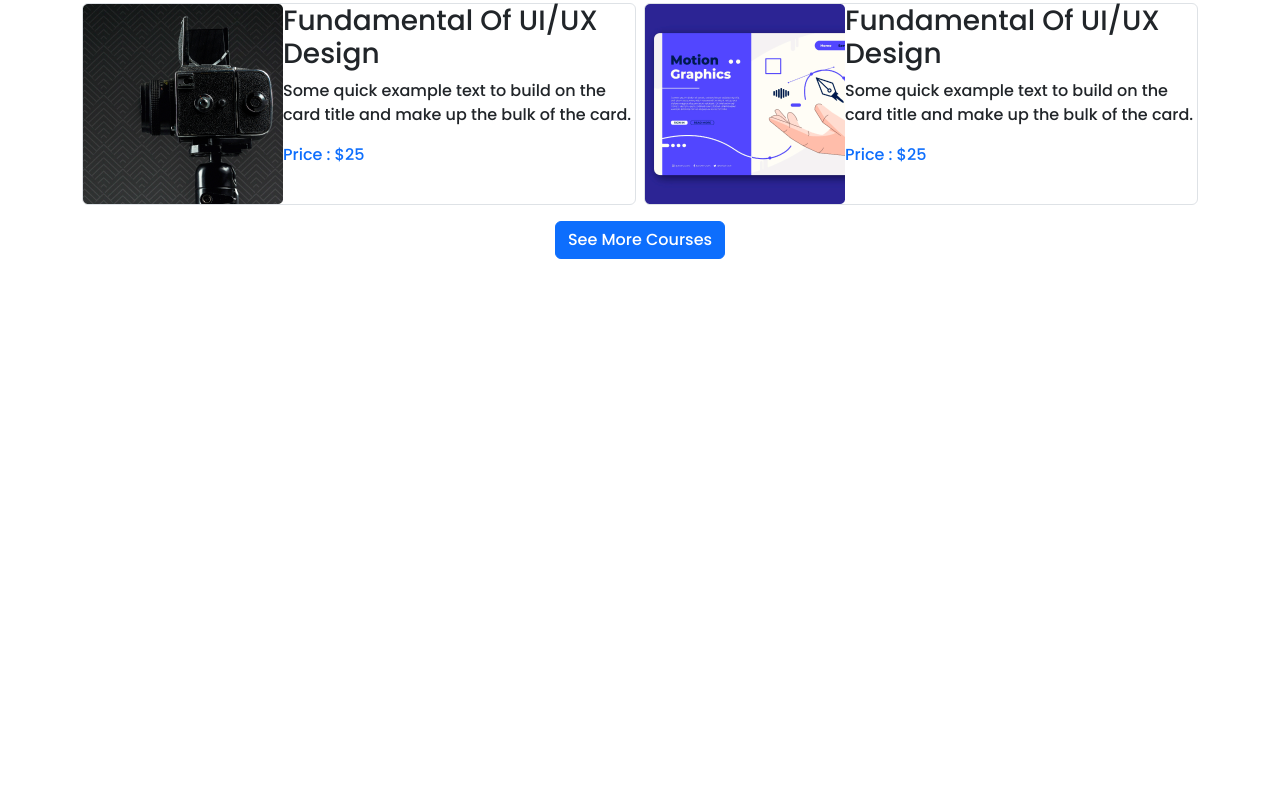
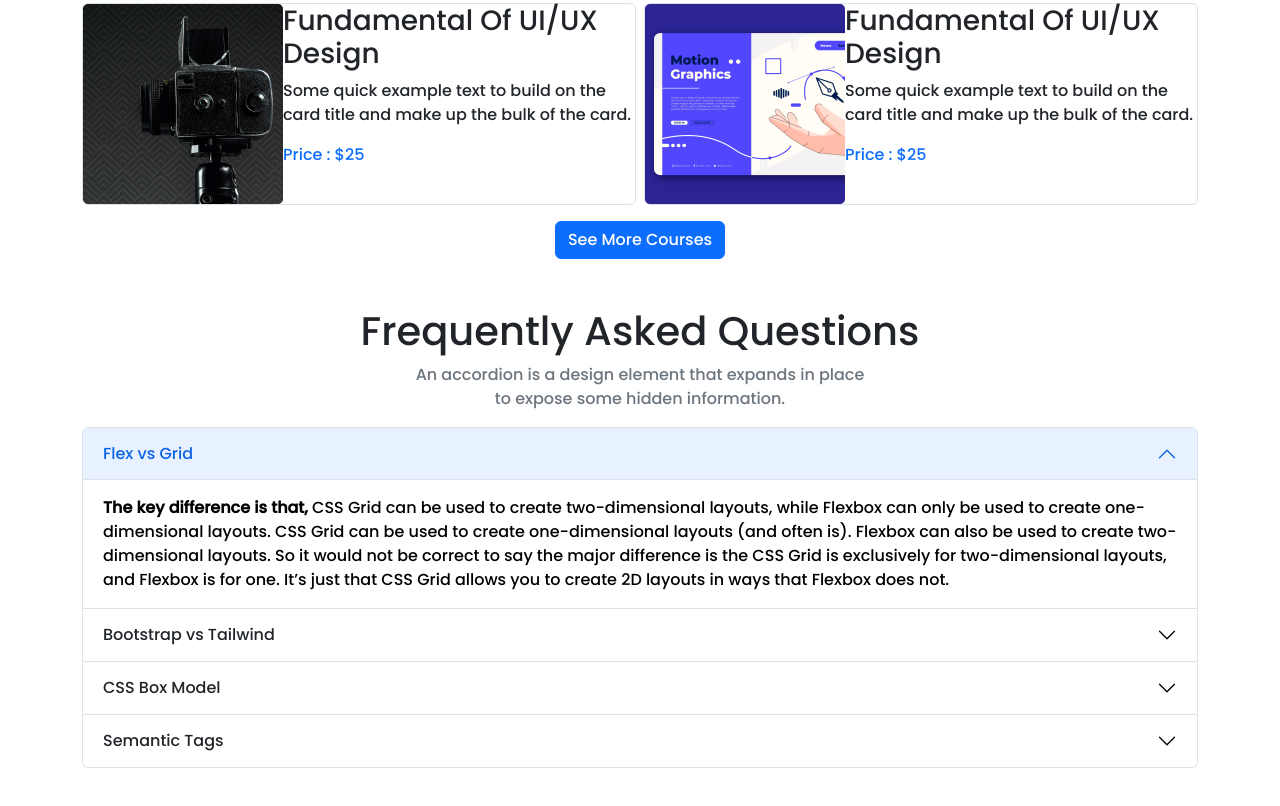
Before and after one commit to Fahid31/edTech-website, a plain HTML site: page index.html in a window 1280 px wide. Shown: the part 1281-2087 px from the top of the page. Before the commit the page ends 1540 px from the top, so only its background shows below. Drawn offline with nearby package versions, Linux system fonts and the light colour scheme.

Commit message:
accordion addeded

```diff
--- a/index.html
+++ b/index.html
@@ -170,6 +170,65 @@
                 <button type="button" class="btn btn-primary mx-auto" id="button">See More Courses</button>
             </div>
             <!-- Courses ends here  -->
+
+            <!-- Accordion section starts here -->
+            <section class="container mt-5 mb-5">
+                <h1 class="text-center">Frequently Asked Questions</h1>
+                <p class="text-center wrap text-muted">An accordion is a design element that expands in place <br> to expose some hidden information.</p>
+
+                <div class="accordion" id="accordionPanelsStayOpenExample">
+                    <div class="accordion-item">
+                      <h2 class="accordion-header" id="panelsStayOpen-headingOne">
+                        <button class="accordion-button" type="button" data-bs-toggle="collapse" data-bs-target="#panelsStayOpen-collapseOne" aria-expanded="true" aria-controls="panelsStayOpen-collapseOne">
+                          Flex vs Grid
+                        </button>
+                      </h2>
+                      <div id="panelsStayOpen-collapseOne" class="accordion-collapse collapse show" aria-labelledby="panelsStayOpen-headingOne">
+                        <div class="accordion-body">
+                          <strong>The key difference is that,</strong> CSS Grid can be used to create two-dimensional layouts, while Flexbox can only be used to create one-dimensional layouts. CSS Grid can be used to create one-dimensional layouts (and often is). Flexbox can also be used to create two-dimensional layouts. So it would not be correct to say the major difference is the CSS Grid is exclusively for two-dimensional layouts, and Flexbox is for one. It’s just that CSS Grid allows you to create 2D layouts in ways that Flexbox does not.
+                        </div>
+                      </div>
+                    </div>
+                    <div class="accordion-item">
+                      <h2 class="accordion-header" id="panelsStayOpen-headingTwo">
+                        <button class="accordion-button collapsed" type="button" data-bs-toggle="collapse" data-bs-target="#panelsStayOpen-collapseTwo" aria-expanded="false" aria-controls="panelsStayOpen-collapseTwo">
+                          Bootstrap vs Tailwind
+                        </button>
+                      </h2>
+                      <div id="panelsStayOpen-collapseTwo" class="accordion-collapse collapse" aria-labelledby="panelsStayOpen-headingTwo">
+                        <div class="accordion-body">
+                          <strong>The main difference is that,</strong>Tailwind CSS is not a UI kit. Unlike UI kits such as Bootstrap, Bulma, and Foundation, Tailwind CSS doesn’t have a default theme or built-in UI components. Bootstrap is known for its responsiveness, whereas proponents of Tailwind CSS typically value the framework’s customizability. The key advantage of using Tailwind CSS over Bootstrap is that, since apps and sites are composed of predesigned widgets, Tailwind CSS doesn’t impose difficult-to-reverse design decisions. Working with Tailwind CSS means using a set of utility classes that lets you work with exactly what you need.
+                        </div>
+                      </div>
+                    </div>
+                    <div class="accordion-item">
+                      <h2 class="accordion-header" id="panelsStayOpen-headingThree">
+                        <button class="accordion-button collapsed" type="button" data-bs-toggle="collapse" data-bs-target="#panelsStayOpen-collapseThree" aria-expanded="false" aria-controls="panelsStayOpen-collapseThree">
+                          CSS Box Model
+                        </button>
+                      </h2>
+                      <div id="panelsStayOpen-collapseThree" class="accordion-collapse collapse" aria-labelledby="panelsStayOpen-headingThree">
+                        <div class="accordion-body">
+                          <strong> The CSS box model </strong> is a container that contains multiple properties including borders, margin, padding, and the content itself. It is used to create the design and layout of web pages. It can be used as a toolkit for customizing the layout of different elements. The web browser renders every element as a rectangular box according to the CSS box model. Box-Model has multiple properties in CSS. Some of them are : content,padding,border,margin.
+                        </div>
+                      </div>
+                    </div>
+                    <div class="accordion-item">
+                      <h2 class="accordion-header" id="panelsStayOpen-headingThree">
+                        <button class="accordion-button collapsed" type="button" data-bs-toggle="collapse" data-bs-target="#panelsStayOpen-collapseThree" aria-expanded="false" aria-controls="panelsStayOpen-collapseThree">
+                        Semantic Tags
+                        </button>
+                      </h2>
+                      <div id="panelsStayOpen-collapseThree" class="accordion-collapse collapse" aria-labelledby="panelsStayOpen-headingThree">
+                        <div class="accordion-body">
+                          <strong>The HTML semantics </strong>refers to the tags that provide meaning to an HTML page rather than just presentation. It makes HTML more comprehensible by better defining the different sections and layout of web pages. The core characteristic of a semantic element is that it clearly communicated its meaning to both the developer and the browser. These elements clearly define its content.The semantic HTML tags help the search engines and other user devices to determine the importance and context of web pages. The pages made with semantic elements are much easier to read.
+                          It has greater accessibility. It offers a better user experience.
+                        </div>
+                      </div>
+                    </div>
+                  </div>
+            </section>
+            <!-- Accordion section ends here -->
         </main>
     <script src="https://cdn.jsdelivr.net/npm/bootstrap@5.2.0/dist/js/bootstrap.bundle.min.js" integrity="sha384-A3rJD856KowSb7dwlZdYEkO39Gagi7vIsF0jrRAoQmDKKtQBHUuLZ9AsSv4jD4Xa" crossorigin="anonymous"></script>
   </body>
```
